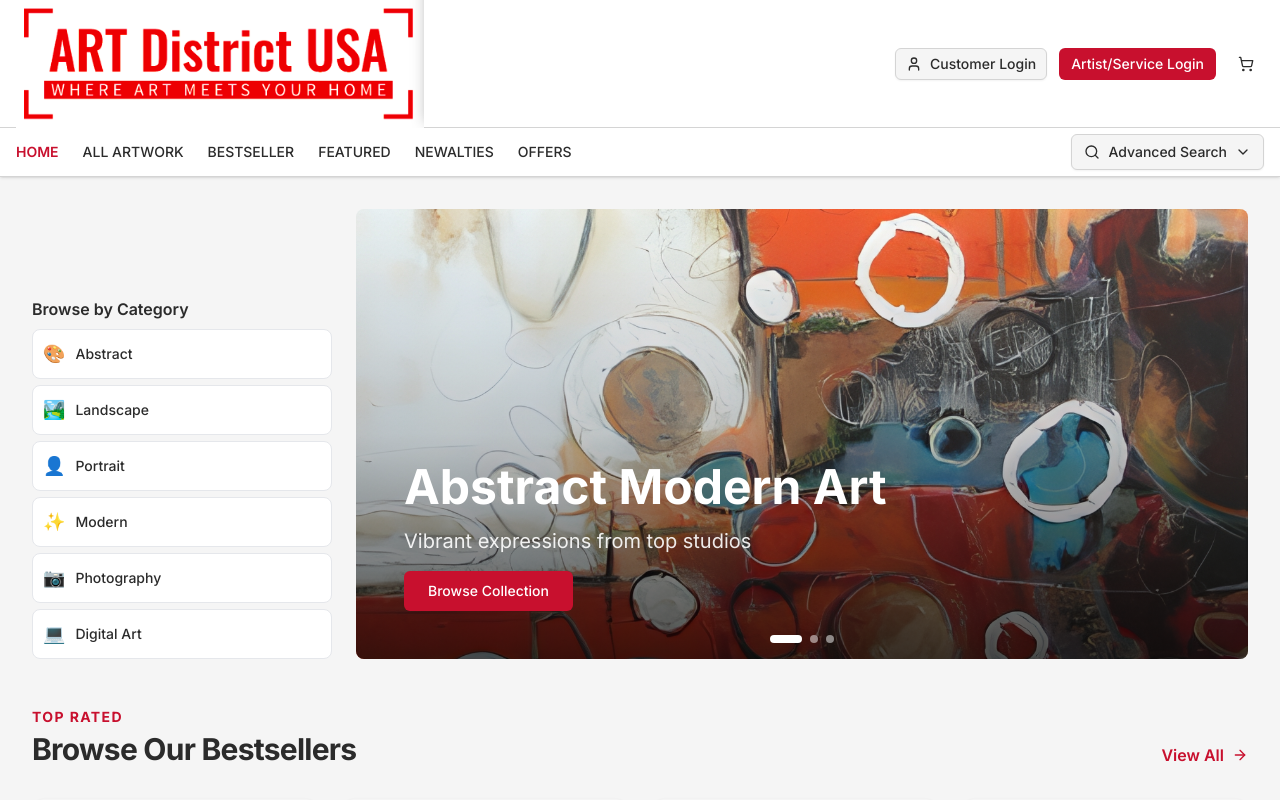
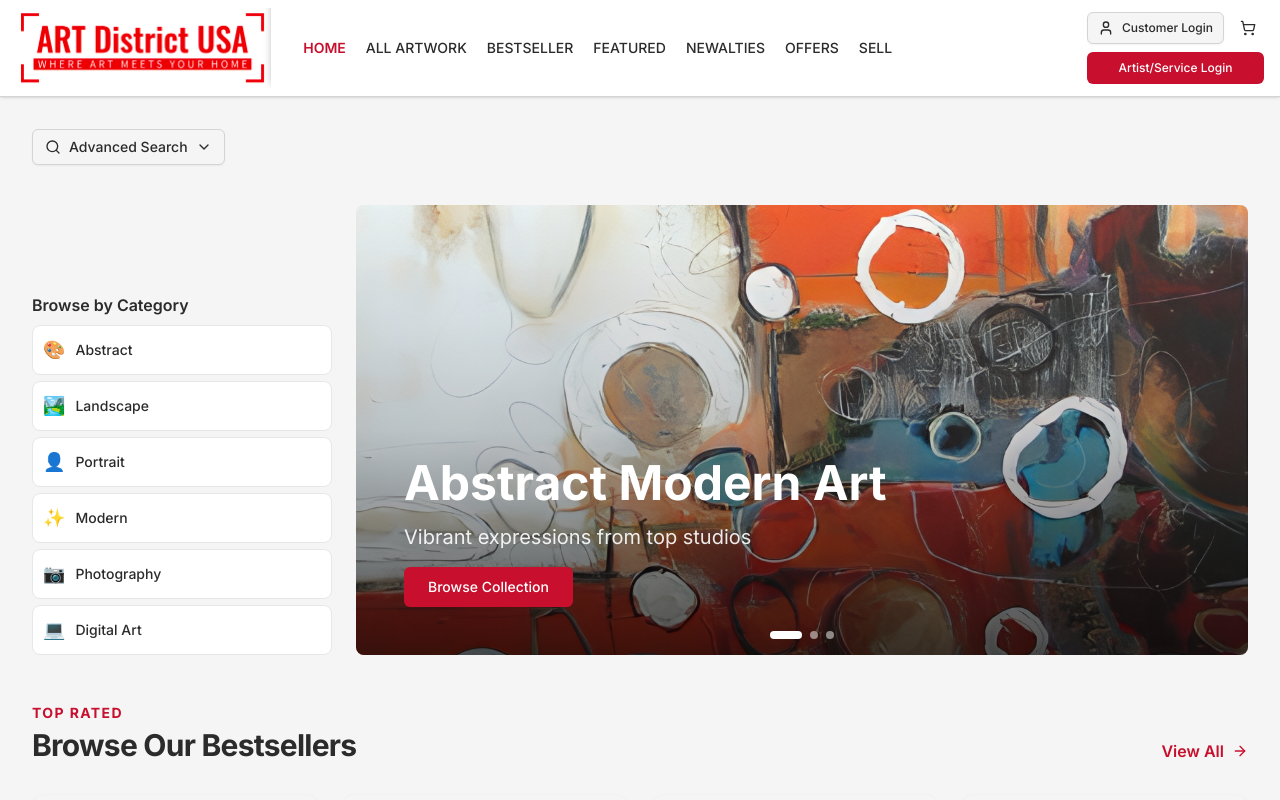
Before and after one commit to HEKA-ADUSA/artdistrictusa-frontend, a Next.js app: page / in a window 1280 px wide. Shown: the top 800 px of the page. Built offline with nearby package versions, Linux system fonts and the light colour scheme.

Commit message:
UI refinement: compact navbar with horizontal nav, SELL button, vertical login layout, Advanced Search moved to homepage

```diff
--- a/src/app/page.tsx
+++ b/src/app/page.tsx
@@ -2,6 +2,7 @@ import Link from 'next/link';
 import { ArrowRight } from 'lucide-react';
 import { ArtworkCard } from '@/components/shared/ArtworkCard';
 import { CompactHero } from '@/components/shared/CompactHero';
+import { AdvancedSearch } from '@/components/shared/AdvancedSearch';
 import artworksData from '@/data/artworks.json';
 
 // Filter artworks by type
@@ -12,8 +13,15 @@ const newArrivals = artworksData.filter(art => art.newArrival).slice(0, 4);
 export default function Page() {
   return (
     <div className="flex flex-col gap-6 pb-24 bg-background">
+      {/* Advanced Search - Above Carousel */}
+      <section className="container px-4 md:px-8 pt-8">
+        <div className="mb-4">
+          <AdvancedSearch />
+        </div>
+      </section>
+
       {/* Compact Hero with Carousel + Category Selector */}
-      <section className="container px-4 md:px-8 pt-8">
+      <section className="container px-4 md:px-8">
         <CompactHero />
       </section>
 
--- a/src/components/shared/Navbar.tsx
+++ b/src/components/shared/Navbar.tsx
@@ -7,7 +7,6 @@ import { ShoppingCart, User, Menu } from 'lucide-react';
 import { Button } from '@/components/ui/button';
 import { Sheet, SheetContent, SheetTrigger } from '@/components/ui/sheet';
 import { cn } from '@/lib/utils';
-import { AdvancedSearch } from './AdvancedSearch';
 
 const navItems = [
     { label: 'HOME', href: '/' },
@@ -16,6 +15,7 @@ const navItems = [
     { label: 'FEATURED', href: '/artworks?filter=featured' },
     { label: 'NEWALTIES', href: '/artworks?filter=new' },
     { label: 'OFFERS', href: '/artworks?filter=offers' },
+    { label: 'SELL', href: '/sell' },
 ];
 
 export function Navbar() {
@@ -23,44 +23,64 @@ export function Navbar() {
 
     return (
         <header className="sticky top-0 z-50 w-full border-b bg-white shadow-sm">
-            {/* Top Row: Logo and Auth Buttons */}
-            <div className="container flex h-32 items-center justify-between px-4 border-b">
+            {/* Single Row: Logo, Nav, and Auth - Compact Layout */}
+            <div className="container flex h-24 items-center px-4 gap-8">
                 {/* Logo */}
-                <Link href="/" className="flex items-center">
+                <Link href="/" className="flex items-center flex-shrink-0">
                     <Image
                         src="/logo.png"
                         alt="ARTDistrictUSA - Where Art Meets Your Home"
-                        width={600}
-                        height={128}
-                        className="h-32 w-auto brightness-110 contrast-125"
+                        width={400}
+                        height={85}
+                        className="h-20 w-auto brightness-110 contrast-125"
                         style={{ filter: 'hue-rotate(-5deg) saturate(1.4)' }}
                         priority
                     />
                 </Link>
 
-                {/* Auth Buttons - Desktop */}
-                <div className="hidden md:flex items-center gap-3">
+                {/* Navigation - Desktop */}
+                <nav className="hidden lg:flex items-center space-x-5 flex-1">
+                    {navItems.map((item) => (
+                        <Link
+                            key={item.href}
+                            href={item.href}
+                            className={cn(
+                                "text-sm font-medium transition-colors hover:text-primary whitespace-nowrap",
+                                pathname === item.href ? "text-primary font-semibold" : "text-foreground"
+                            )}
+                        >
+                            {item.label}
+                        </Link>
+                    ))}
+                </nav>
+
+                {/* Auth Buttons & Cart - Desktop */}
+                <div className="hidden md:flex items-start gap-3 flex-shrink-0">
+                    <div className="flex flex-col gap-2">
+                        <div className="flex items-center gap-2">
                             <Link href="/login/customer">
-                        <Button variant="outline" size="sm" className="gap-2">
-                            <User className="h-4 w-4" />
-                            Customer Login
+                                <Button variant="outline" size="sm" className="gap-2 h-8">
+                                    <User className="h-3.5 w-3.5" />
+                                    <span className="text-xs">Customer Login</span>
                                 </Button>
                             </Link>
+                            <Button variant="ghost" size="icon" className="relative h-8 w-8">
+                                <ShoppingCart className="h-4 w-4" />
+                                <span className="sr-only">Cart</span>
+                            </Button>
+                        </div>
                         <Link href="/login/artist">
-                        <Button size="sm" className="gap-2 bg-primary text-primary-foreground hover:bg-primary/90">
-                            Artist/Service Login
+                            <Button size="sm" className="gap-2 bg-primary text-primary-foreground hover:bg-primary/90 h-8 w-full">
+                                <span className="text-xs">Artist/Service Login</span>
                             </Button>
                         </Link>
-                    <Button variant="ghost" size="icon" className="relative">
-                        <ShoppingCart className="h-5 w-5" />
-                        <span className="sr-only">Cart</span>
-                    </Button>
+                    </div>
                 </div>
 
                 {/* Mobile Menu */}
                 <Sheet>
                     <SheetTrigger asChild>
-                        <Button variant="ghost" size="icon" className="md:hidden">
+                        <Button variant="ghost" size="icon" className="md:hidden ml-auto">
                             <Menu className="h-5 w-5" />
                         </Button>
                     </SheetTrigger>
@@ -86,29 +106,6 @@ export function Navbar() {
                     </SheetContent>
                 </Sheet>
             </div>
-
-            {/* Bottom Row: Navigation */}
-            <div className="container flex h-12 items-center justify-between px-4">
-                <nav className="hidden lg:flex items-center space-x-6">
-                    {navItems.map((item) => (
-                        <Link
-                            key={item.href}
-                            href={item.href}
-                            className={cn(
-                                "text-sm font-medium transition-colors hover:text-primary",
-                                pathname === item.href ? "text-primary font-semibold" : "text-foreground"
-                            )}
-                        >
-                            {item.label}
-                        </Link>
-                    ))}
-                </nav>
-
-                {/* Advanced Search */}
-                <div className="ml-auto">
-                    <AdvancedSearch />
-                </div>
-            </div>
         </header>
     );
 }
```
Lines whose indentation alone changed are shown as unchanged.
